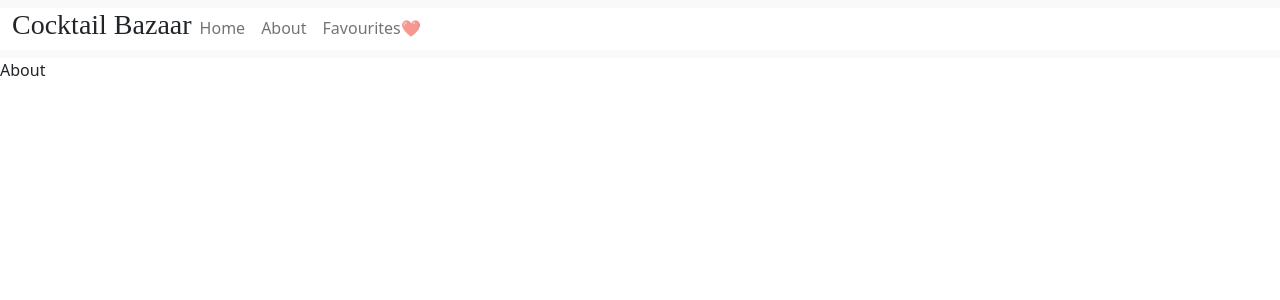
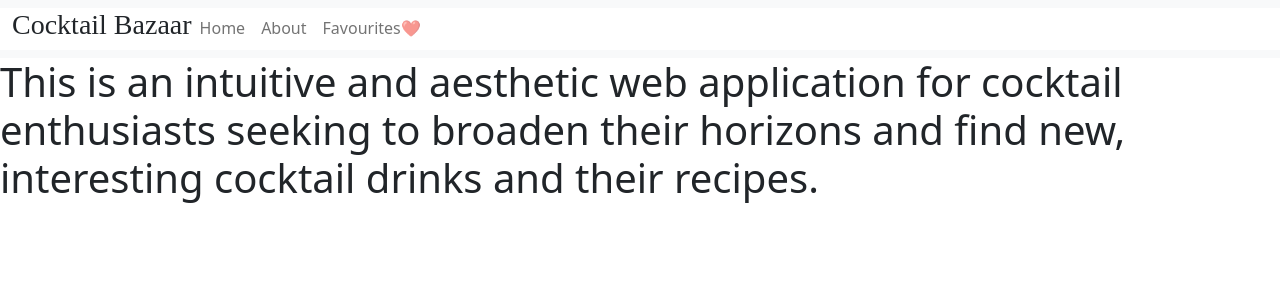
Before and after one commit to Tabithakoech/React-Cocktail-Recipes, a React (Create React App) app: page /about in a window 1280 px wide. Shown: the top 300 px of the page. Built offline with nearby package versions, Linux system fonts and the light colour scheme; a web font is replaced by a local one.

Commit message:
added a description

```diff
--- a/src/components/About.js
+++ b/src/components/About.js
@@ -2,7 +2,10 @@ import React from 'react'
 
 function About() {
   return (
-    <div>About</div>
+    <div>
+      <h1 className='about'>This is an intuitive and aesthetic web application for cocktail enthusiasts
+seeking to broaden their horizons and find new, interesting cocktail drinks and their recipes.</h1>
+    </div>
   )
 }
 
```
